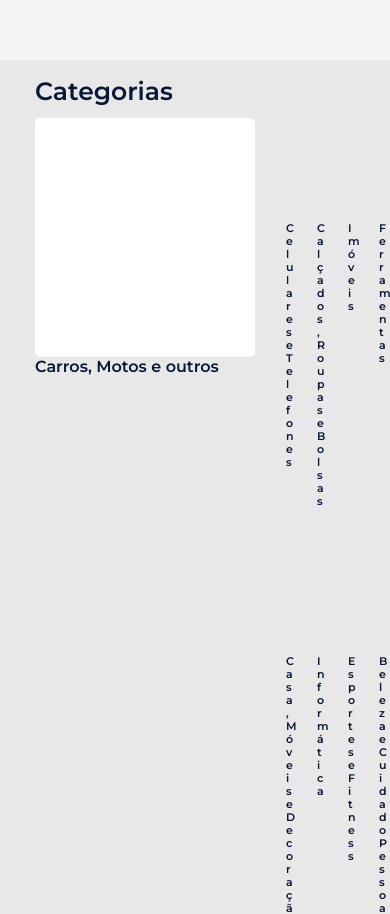
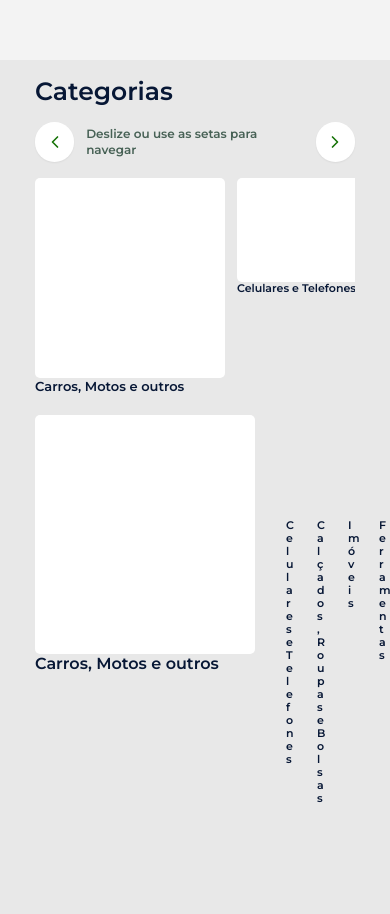
Before and after one commit to joelysonsilva-8777/RiseUp, a React (Vite) app: page / in a window 390 px wide. Shown: the part 4020-4934 px from the top of the page. Built offline with nearby package versions, Linux system fonts and the light colour scheme; no server answers.

Commit message:
Add mobile categories scroller

```diff
--- a/src/components/inicial/CategoriesSection.tsx
+++ b/src/components/inicial/CategoriesSection.tsx
@@ -1,3 +1,6 @@
+import { useRef } from "react";
+import { FiChevronLeft, FiChevronRight } from "react-icons/fi";
+
 const categories = [
   "Carros, Motos e outros",
   "Celulares e Telefones",
@@ -20,6 +23,7 @@ const CategoriesSection = () => (
   <section className="mt-[78px] w-full bg-[#e8e8e8] pb-[53px] pt-[16px]" id="categorias">
     <div className="mx-auto w-[calc(100%-70px)] max-w-[1325px]">
       <h2 className="text-[25px] leading-[30px] text-[#071735]">Categorias</h2>
+      <MobileCategoriesCarousel />
       <div className="mt-3 grid grid-cols-[minmax(220px,274px)_repeat(7,minmax(0,1fr))] gap-x-[31px] gap-y-[17px]">
         {categories.map((category, index) => (
           <article className={`min-w-0 ${index === 0 ? "row-span-2" : ""}`} key={category}>
@@ -47,3 +51,68 @@ const CategoriesSection = () => (
 );
 
 export default CategoriesSection;
+
+const MobileCategoryCard = ({ category, featured }: { category: string; featured: boolean }) => (
+  <article className={`shrink-0 ${featured ? "w-[190px]" : "w-[154px]"}`}>
+    <div className={featured ? "h-[200px] rounded-[5px] bg-white" : "h-[104px] rounded-[5px] bg-white"} />
+    <h3
+      className={
+        featured
+          ? "mt-[10px] break-words text-[13px] leading-[17px] text-[#071735]"
+          : "mt-[9px] break-words text-[11px] leading-[13px] text-[#071735]"
+      }
+    >
+      {category}
+    </h3>
+  </article>
+);
+
+const MobileCategoriesCarousel = () => {
+  const scrollRef = useRef<HTMLDivElement | null>(null);
+
+  const scrollByAmount = (direction: -1 | 1) => {
+    const container = scrollRef.current;
+
+    if (!container) {
+      return;
+    }
+
+    container.scrollBy({
+      left: direction * Math.max(container.clientWidth * 0.82, 240),
+      behavior: "smooth",
+    });
+  };
+
+  return (
+    <div className="lg:hidden">
+      <div className="mt-4 flex items-center justify-between gap-3">
+        <button
+          aria-label="Ver categorias anteriores"
+          className="flex h-10 w-10 items-center justify-center rounded-full border border-[#d7e8d4] bg-white text-[#167307] shadow-[0_1px_2px_rgba(0,0,0,0.06)]"
+          onClick={() => scrollByAmount(-1)}
+          type="button"
+        >
+          <FiChevronLeft size={20} />
+        </button>
+        <p className="text-[12px] leading-[16px] text-[#476155]">Deslize ou use as setas para navegar</p>
+        <button
+          aria-label="Ver próximas categorias"
+          className="flex h-10 w-10 items-center justify-center rounded-full border border-[#d7e8d4] bg-white text-[#167307] shadow-[0_1px_2px_rgba(0,0,0,0.06)]"
+          onClick={() => scrollByAmount(1)}
+          type="button"
+        >
+          <FiChevronRight size={20} />
+        </button>
+      </div>
+
+      <div
+        ref={scrollRef}
+        className="mt-4 flex gap-3 overflow-x-auto scroll-smooth pb-2 [scrollbar-width:none] [-ms-overflow-style:none] [&::-webkit-scrollbar]:hidden"
+      >
+        {categories.map((category, index) => (
+          <MobileCategoryCard featured={index === 0} key={category} category={category} />
+        ))}
+      </div>
+    </div>
+  );
+};
```
